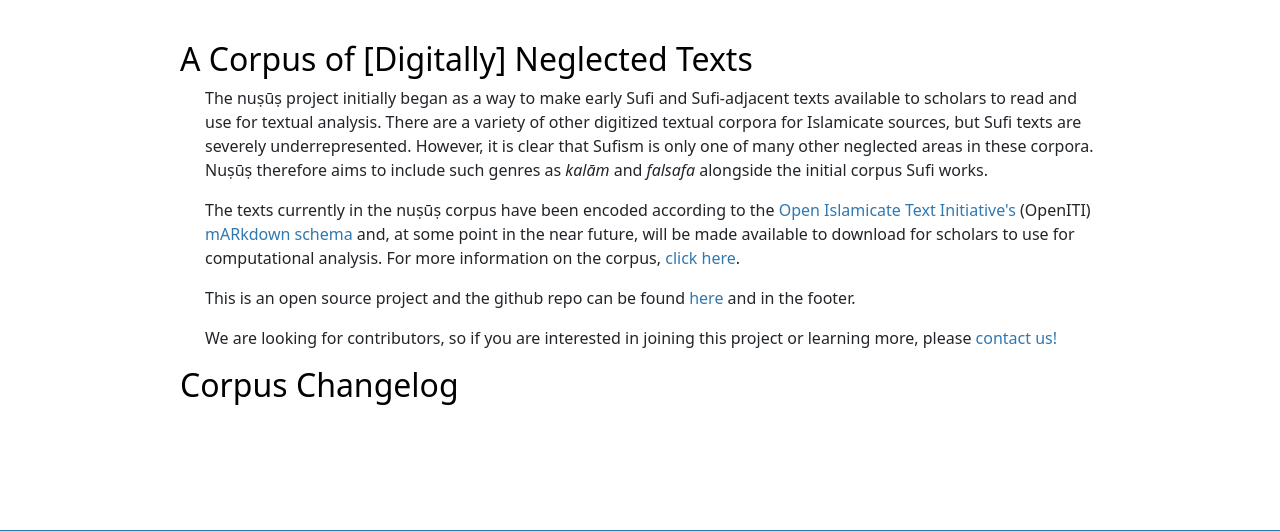
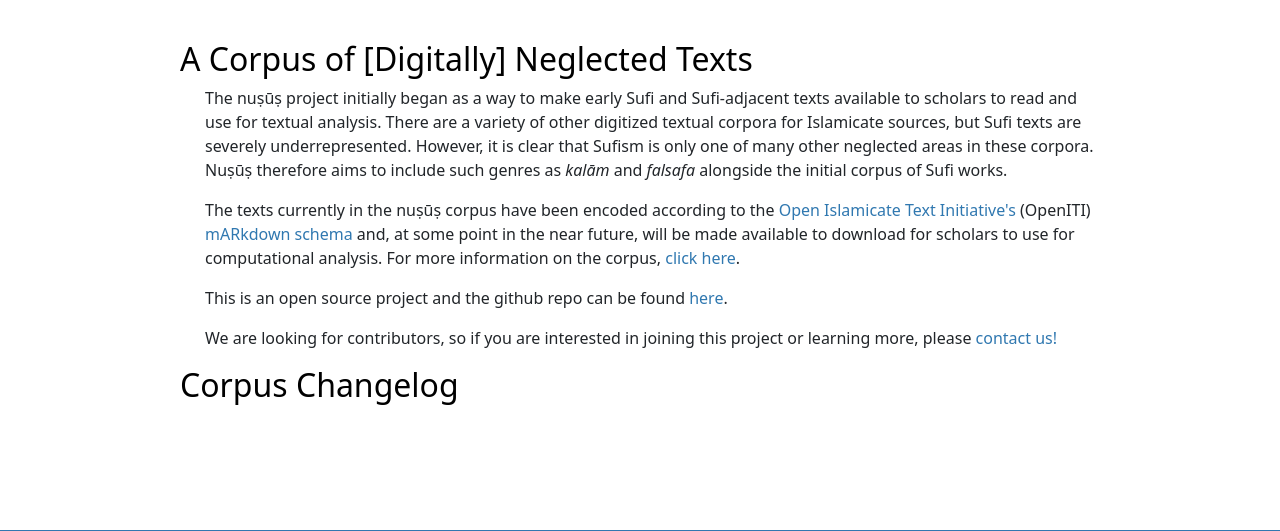
Before and after one commit to ammusto/nusus, a Django app: page / in a window 1280 px wide. Shown: the part 248-779 px from the top of the page. Run offline with Django 4.2, Linux system fonts and the light colour scheme; data that the repository does not hold is empty; some libraries are stand-ins or nearby versions; some web fonts are replaced.

Commit message:
minor edits

```diff
--- a/templates/info_corpus/corpus.html
+++ b/templates/info_corpus/corpus.html
@@ -2,7 +2,7 @@
 <div class="fixedtext">
   <h2>Corpus Details</h2>
   <p>The current corpus is somewhat limited, but we hope to continue performing optical character recognition (OCR) to digitize and add new texts. The initial corpus consisted of 27 Sufi and Sufi-adjacent texts across five different authors, but nuṣūṣ will be expanded to include <em>falsafa</em> and <em>kalām</em> works as well.</p>
-  <p>In addition, and perhaps more importantly, we are encoding these texts according to the <a href="https://alraqmiyyat.github.io/OpenITI/">Open Islamicate Text Initiative's</a> (OpenITI) <a href="https://alraqmiyyat.github.io/mARkdown/">mARkdown schema</a>. Encoding these texts renders them "machine-actionable" or, in other words, allows scholars to perform a variety of textual analyses. Once encoded, links to the files can be found while browsing the corpus. </p>
+  <p>Each text is based on a published edition so page numbers can be cross-referenced. In addition, and perhaps more importantly, we are encoding these texts according to the <a href="https://alraqmiyyat.github.io/OpenITI/">Open Islamicate Text Initiative's</a> (OpenITI) <a href="https://alraqmiyyat.github.io/mARkdown/">mARkdown schema</a>. Encoding these texts renders them "machine-actionable" or, in other words, allows scholars to perform a variety of textual analyses. Once encoded, links to the files can be found while browsing the corpus. </p>
   <p>The initial corpus was OCR'd using ABBYY FineReader, but moving forward this project will use <a href="https://www.escriptorium.uk/">eScriptorium,</a> a digital palaeography framework, which uses the <a href="https://kraken.re/master/index.html">kraken</a> OCR engine. For our project we use a kraken OCR model developped by the <a href="https://openiti.org/">OpenITI team</a>.
   <div class="fixed_right">
   <h2>Corpus Stats</h2>
--- a/templates/info_corpus/home.html
+++ b/templates/info_corpus/home.html
@@ -1,9 +1,9 @@
 {% extends 'base.html' %}{% block content %}
 <div class="fixedtext">
   <h2>A Corpus of [Digitally] Neglected Texts</h2>
-  <p>The nuṣūṣ project initially began as a way to make early Sufi and Sufi-adjacent texts available to scholars to read and use for textual analysis. There are a variety of other digitized textual corpora for Islamicate sources, but Sufi texts are severely underrepresented. However, it is clear that Sufism is only one of many other neglected areas in these corpora. Nuṣūṣ therefore aims to include such genres as <em>kalām</em> and <em>falsafa</em> alongside the initial corpus Sufi works.
+  <p>The nuṣūṣ project initially began as a way to make early Sufi and Sufi-adjacent texts available to scholars to read and use for textual analysis. There are a variety of other digitized textual corpora for Islamicate sources, but Sufi texts are severely underrepresented. However, it is clear that Sufism is only one of many other neglected areas in these corpora. Nuṣūṣ therefore aims to include such genres as <em>kalām</em> and <em>falsafa</em> alongside the initial corpus of Sufi works.
   <p>The texts currently in the nuṣūṣ corpus have been encoded according to the <a href="https://openiti.org/">Open Islamicate Text Initiative's</a> (OpenITI) <a href="https://alraqmiyyat.github.io/OpenITI">mARkdown schema</a> and, at some point in the near future, will be made available to download for scholars to use for computational analysis. For more information on the corpus, <a href="/corpus/">click here</a>.
-  <p>This is an open source project and the github repo can be found <a href="https://github.com/ammusto/nusus">here</a> and in the footer.</p>
+  <p>This is an open source project and the github repo can be found <a href="https://github.com/ammusto/nusus">here</a>.</p>
   <p>We are looking for contributors, so if you are interested in joining this project or learning more, please <a href="mailto:amusto@nyu.edu"> contact us!</a>
 </div>
 <div class="fixedtext">
--- a/templates/text_corpus/browse.html
+++ b/templates/text_corpus/browse.html
@@ -1,7 +1,7 @@
 {% extends 'base.html' %} {% block content %}
 <div class="fixedtext">
   <h2> Browse the Corpus</h2>
-  <p>Here you can find a table of all of the texts currently in this corpus. More information about the text and/or author can be found through clicking on their respective name. Each text is based on a published edition, which can be found on each text's details page.</p>
+  <p>Here you can find a table of all of the texts currently in the nuṣūṣ corpus. More information about the text and/or author can be found through clicking on their respective name. Each text is based on a published edition, which can be found on each text's details page.</p>
   <p>Clicking read will take you to our online reader. The search column signifies whether the text is available to search and, finally, if the raw text file is available you can find it in the File column.</p>
   <p>As this this project is still in its beta phase, we are still in the process of correcting the OCR, but if you notice any significant errors please <a href="mailto:amusto@nyu.edu">report them</a>--thank you!.</p>
 </div>
```
Also changed, not shown: templates/text_corpus/text_detail.html (+7 -7 lines).
